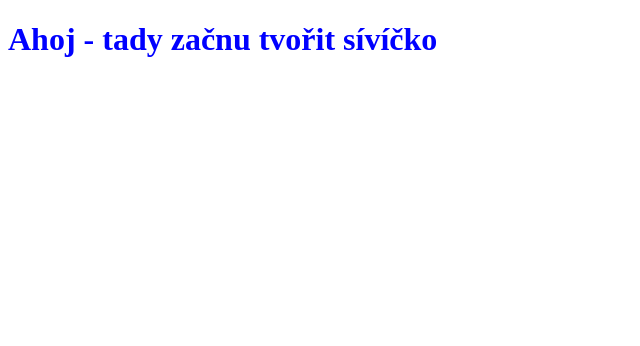
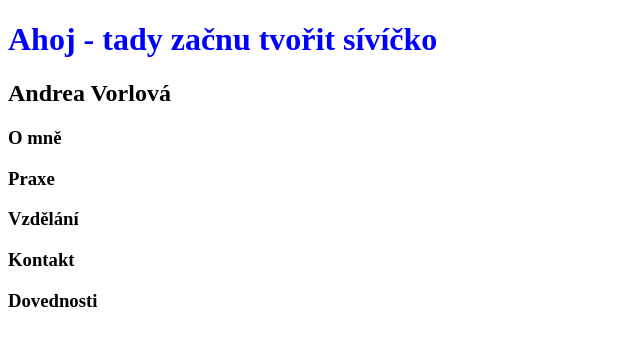
Before and after one commit to AndreaVeagle/CV-AV, a plain HTML site: page index.html in a window 1280 px wide. Shown: the whole page, without its empty margins (0-640 px from the left). Drawn offline with Linux system fonts and the light colour scheme.

Commit message:
Jméno a sekce

```diff
--- a/index.html
+++ b/index.html
@@ -5,10 +5,16 @@
     <meta http-equiv="X-UA-Compatible" content="IE=edge">
     <meta name="viewport" content="width=device-width, initial-scale=1.0">
     <title>Document</title>
-    <link rel="stylesheet" href="style.css"
+    <link rel="stylesheet" href="style.css">
 
 </head>
 <body>
     <h1>Ahoj - tady začnu tvořit sívíčko</h1>
+    <h2>Andrea Vorlová</h2>
+    <h3>O mně</h3>
+    <h3>Praxe</h3>
+    <h3>Vzdělání</h3>
+    <h3>Kontakt</h3>
+    <h3>Dovednosti</h3>
 </body>
 </html>
```
